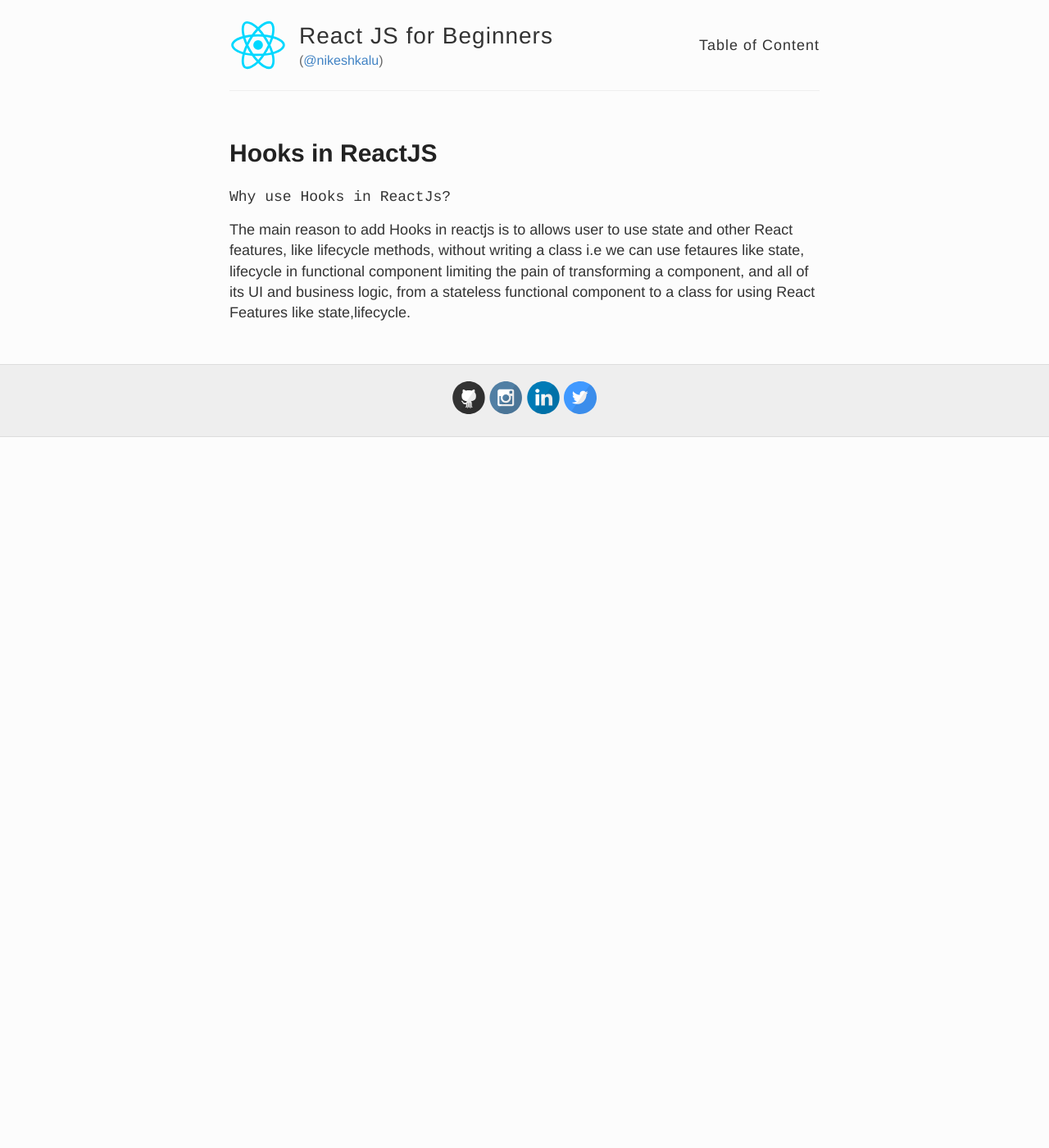
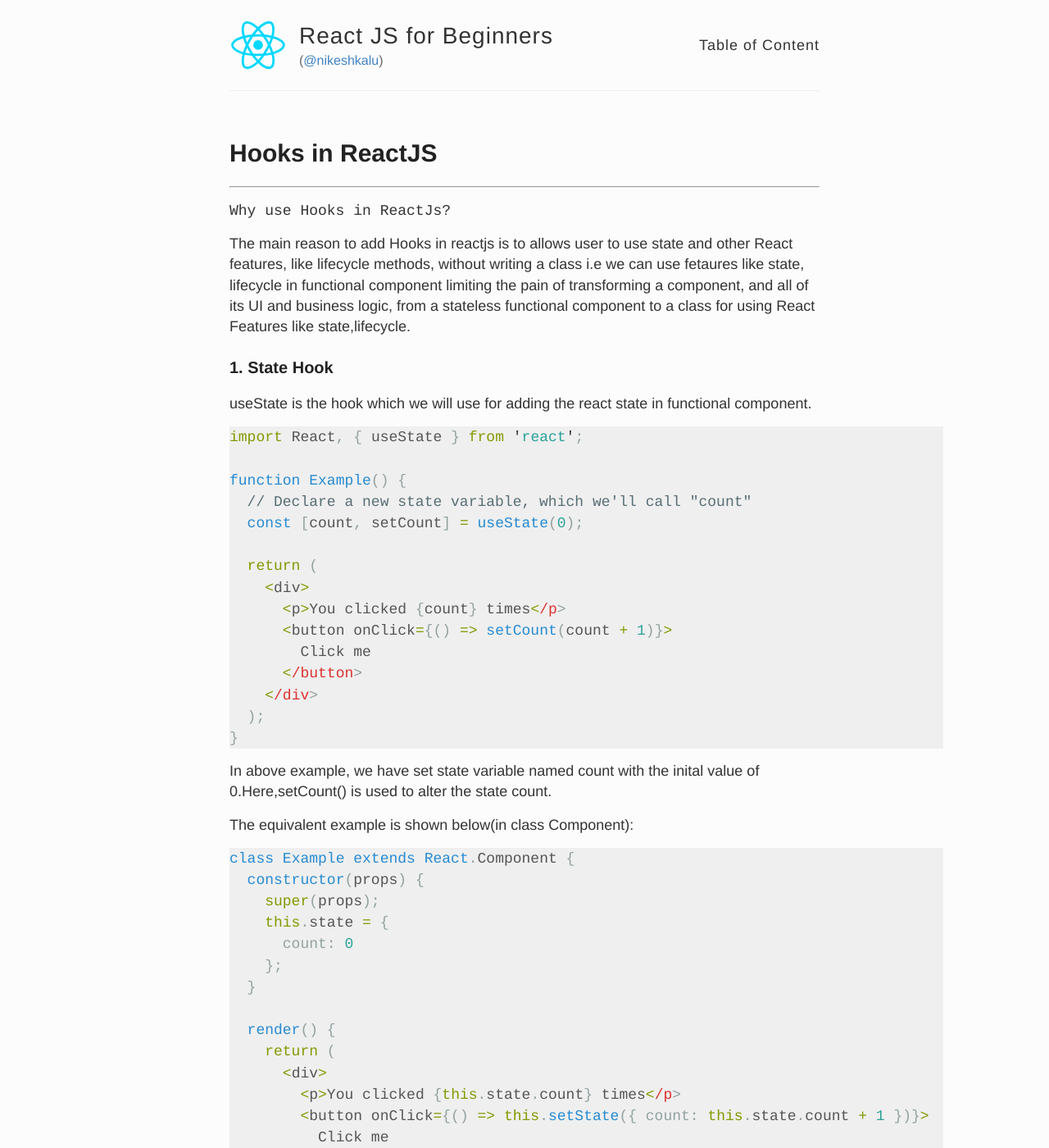
Before and after one commit to nikeshkalu/ReactJs, a Jekyll site: the page built from module/2/content2.4.md, in a window 1280 px wide and 1400 px high. Shown: the whole window at 82% size. Built offline with Jekyll 4.4.1, drawn with Linux system fonts in a browser that asks for light colours; our own code applies the rules of GitHub Pages for plain Markdown files; some of the changed text lies outside the part shown.

Commit message:
Hooks Detail Written

````diff
--- a/module/2/content2.4.md
+++ b/module/2/content2.4.md
@@ -5,6 +5,90 @@ permalink: /module2/content2.4/
 
 # Hooks in ReactJS
 
+<hr>
+
 `Why use Hooks in ReactJs?`
 
 The main reason to add Hooks in reactjs is to allows user to use state and other React features, like lifecycle methods, without writing a class i.e we can use fetaures like state, lifecycle in functional component limiting the pain of transforming a component, and all of its UI and business logic, from a stateless functional component to a class for using React Features like state,lifecycle.
+
+### 1. State Hook
+
+useState is the hook which we will use for adding the react state in functional component.
+
+```js
+import React, { useState } from 'react';
+
+function Example() {
+  // Declare a new state variable, which we'll call "count"
+  const [count, setCount] = useState(0);
+
+  return (
+    <div>
+      <p>You clicked {count} times</p>
+      <button onClick={() => setCount(count + 1)}>
+        Click me
+      </button>
+    </div>
+  );
+}
+```
+
+In above example,
+we have set state variable named count with the inital value of 0.Here,setCount() is used to alter the state count.
+
+The equivalent example is shown below(in class Component):
+```js
+class Example extends React.Component {
+  constructor(props) {
+    super(props);
+    this.state = {
+      count: 0
+    };
+  }
+
+  render() {
+    return (
+      <div>
+        <p>You clicked {this.state.count} times</p>
+        <button onClick={() => this.setState({ count: this.state.count + 1 })}>
+          Click me
+        </button>
+      </div>
+    );
+  }
+}
+
+```
+
+### 2. Effect Hook
+
+useEffect Hook can be compared as componentDidMount, componentDidUpdate, and componentWillUnmount combined in React class lifecycle methods.
+
+Example:
+
+```js
+import React, { useState, useEffect } from 'react';
+
+function Example() {
+  const [count, setCount] = useState(0);
+
+  useEffect(() => {
+    document.title = `You clicked ${count} times`;
+  });
+
+  return (
+    <div>
+      <p>You clicked {count} times</p>
+      <button onClick={() => setCount(count + 1)}>
+        Click me
+      </button>
+    </div>
+  );
+}
+```
+Here,
+After the every render, useEffect() is called.
+
+### Rules of Hook
+1. Only call Hooks at the top level. Don’t call Hooks inside loops, conditions, or nested functions.
+2. Only call Hooks from React function components. Don’t call Hooks from regular JavaScript functions.
````
Also changed, not shown: tableOfContent.md (+1 -1 lines).
